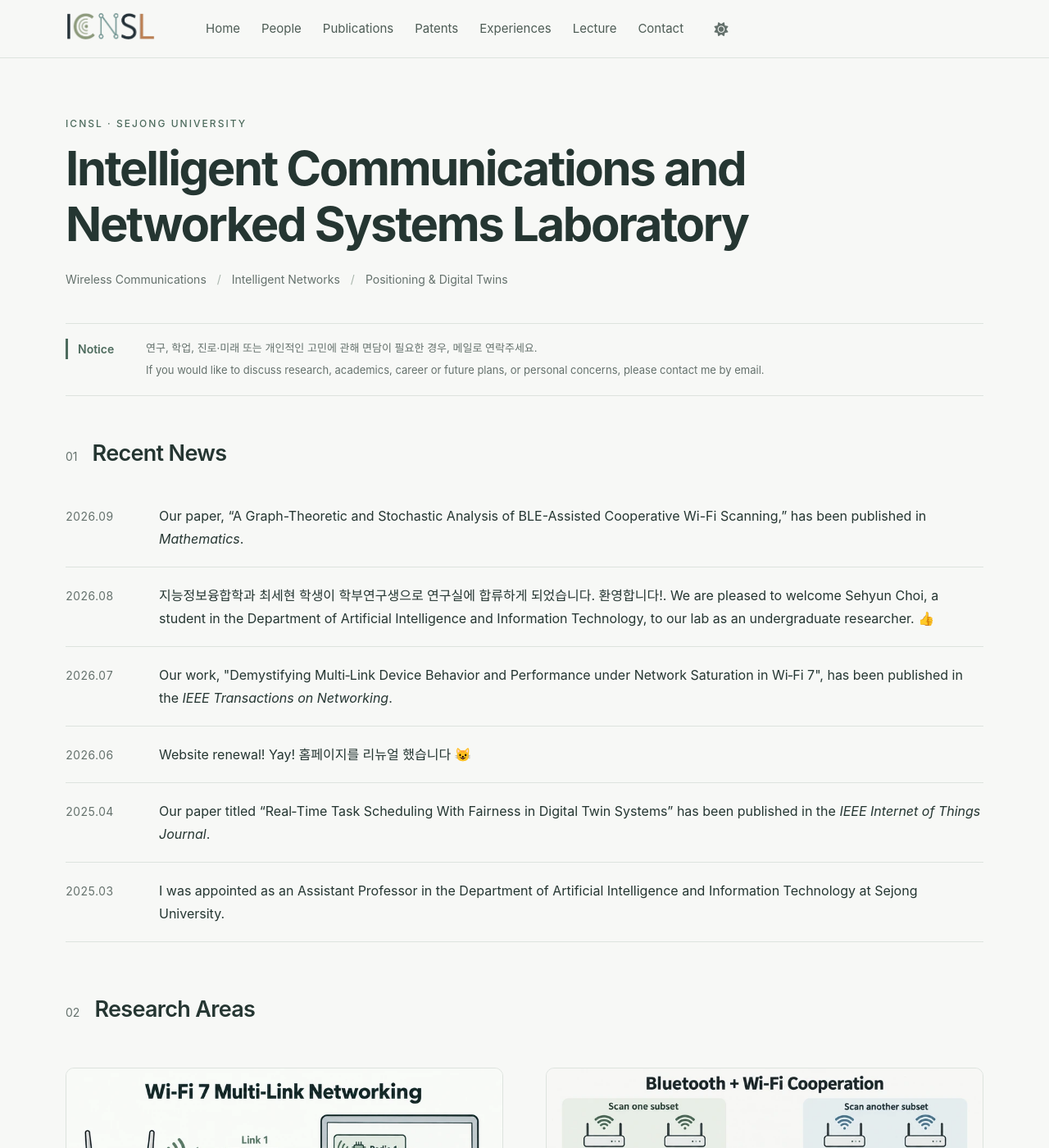
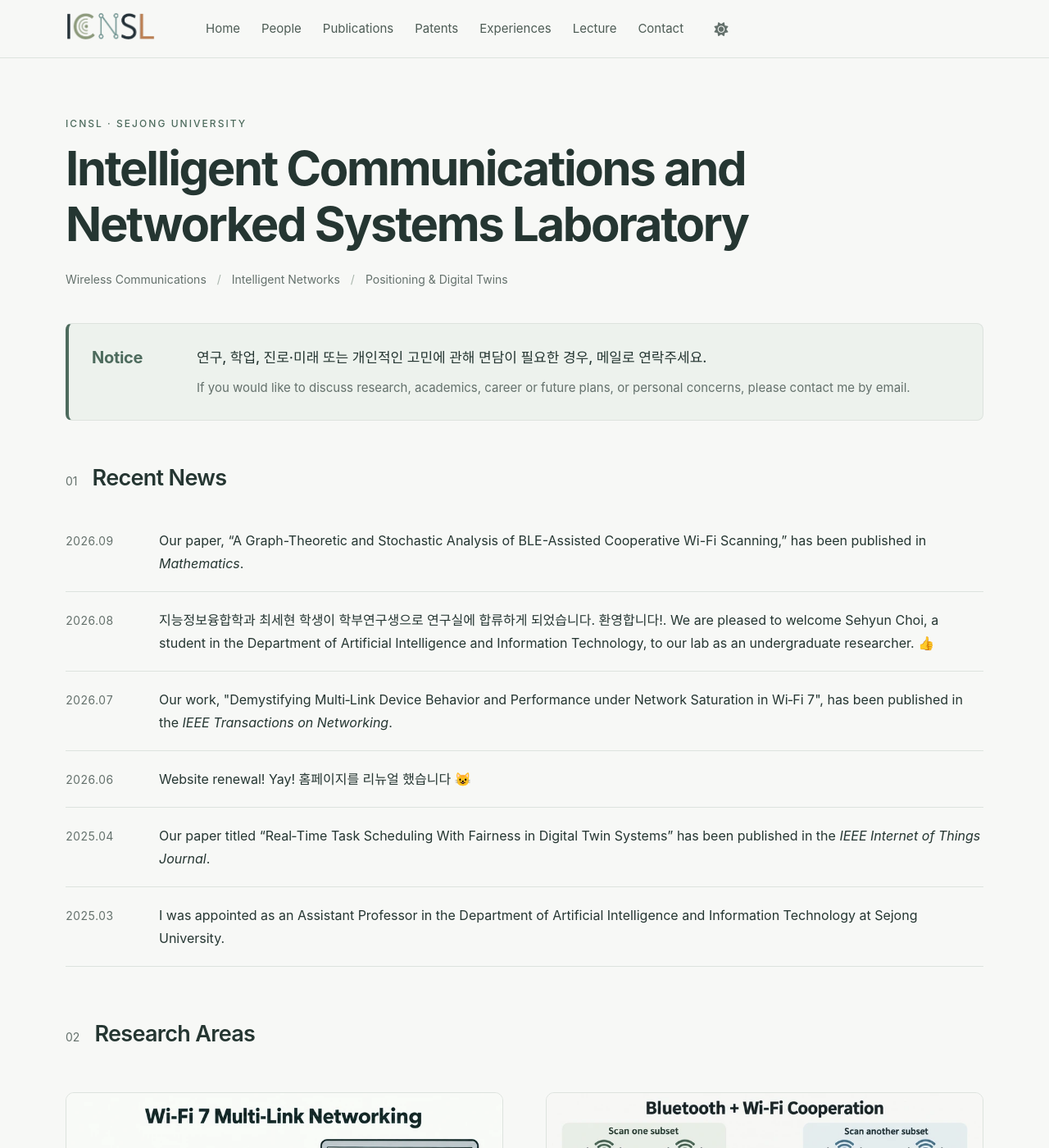
Before and after one commit to icnsl/icnsl.github.io, a Jekyll site: the page built from _pages/about.md, in a window 1280 px wide and 1400 px high. Shown: the whole window at 82% size. Built offline with Jekyll 4.4.1, drawn with Linux system fonts in a browser that asks for light colours; a script bundle is joined from its source files by our own code; library files that are not in the unit come from our copies.

Commit message:
Make the Home notice more prominent within the calm design

```diff
--- a/_includes/head/custom.html
+++ b/_includes/head/custom.html
@@ -33,6 +33,7 @@ html[data-icnsl-design="calm"] {
   --global-masthead-link-color: #4d5c55;
   --global-masthead-link-color-hover: #253632;
   --calm-surface: #fff;
+  --calm-notice-bg: #edf2ed;
   --calm-accent: #4d6b5d;
   --calm-emphasis: #8b443f;
   font-size: 16px;
@@ -52,6 +53,7 @@ html[data-icnsl-design="calm"][data-theme="dark"] {
   --global-masthead-link-color: #c4d1c8;
   --global-masthead-link-color-hover: #fff;
   --calm-surface: #1e2922;
+  --calm-notice-bg: #243229;
   --calm-accent: #a5c3ae;
   --calm-emphasis: #e3aaa2;
 }
@@ -103,13 +105,14 @@ html[data-icnsl-design="calm"] .page__content .home-section > h2 { display: flex
 html[data-icnsl-design="calm"] .page__content .icnsl-section__heading::after,
 html[data-icnsl-design="calm"] .page__content .icnsl-section__icon { display: none; }
 html[data-icnsl-design="calm"] .page__content .calm-section-no { color: var(--global-text-color-light); font-size: 14px; font-weight: 400; letter-spacing: 0; }
-html[data-icnsl-design="calm"] .page__content .home-section--notice { display: grid; grid-template-columns: 80px minmax(0, 1fr); gap: 18px; align-items: start; padding: 18px 0; margin-bottom: 52px; border-top: 1px solid var(--global-border-color); border-bottom: 1px solid var(--global-border-color); }
-html[data-icnsl-design="calm"] .page__content .home-section--notice > h2 { margin: 0; padding-left: 12px; border-left: 3px solid var(--calm-accent); color: var(--calm-accent); font-size: 14px; line-height: 1.8; letter-spacing: 0; }
+html[data-icnsl-design="calm"] .page__content .home-section--notice { display: grid; grid-template-columns: 104px minmax(0, 1fr); gap: 24px; align-items: start; padding: 26px 28px; margin-bottom: 52px; border: 1px solid var(--global-border-color); border-left: 4px solid var(--calm-accent); border-radius: 8px; background: var(--calm-notice-bg); }
+html[data-icnsl-design="calm"] .page__content .home-section--notice > h2 { margin: 0; padding: 0; border: 0; color: var(--calm-accent); font-size: 20px; font-weight: 650; line-height: 1.5; letter-spacing: -.015em; }
 html[data-icnsl-design="calm"] .page__content .home-section__list { margin: 0; }
 html[data-icnsl-design="calm"] .page__content .home-section__entry { margin: 0; padding: 0; }
 html[data-icnsl-design="calm"] .page__content .home-section__text { text-align: left; text-justify: none; line-height: 1.75; overflow-wrap: anywhere; }
-html[data-icnsl-design="calm"] .page__content .home-section--notice .home-section__text,
 html[data-icnsl-design="calm"] .page__content .home-section__translation { color: var(--global-text-color-light); font-size: 13px; line-height: 1.8; }
+html[data-icnsl-design="calm"] .page__content .home-section--notice .home-section__text { color: var(--global-text-color); font-size: 17px; font-weight: 500; line-height: 1.8; word-break: keep-all; overflow-wrap: anywhere; }
+html[data-icnsl-design="calm"] .page__content .home-section--notice .home-section__translation { margin-top: 8px; font-size: 15px; line-height: 1.75; }
 html[data-icnsl-design="calm"] .page__content .home-section__translation { margin-top: 4px; }
 html[data-icnsl-design="calm"] .page__content .home-section--news .home-section__entry { display: grid; grid-template-columns: 90px minmax(0, 1fr); gap: 24px; padding: 20px 0; border-bottom: 1px solid var(--global-border-color); }
 html[data-icnsl-design="calm"] .page__content .calm-news-date { color: var(--global-text-color-light); font-size: 14px; font-variant-numeric: tabular-nums; padding-top: 3px; }
@@ -247,14 +250,16 @@ html[data-icnsl-design="calm"] .page__footer-copyright { color: var(--global-tex
   html[data-icnsl-design="calm"] .page__content .icnsl-showcase__lead { font-size: 16px; }
   html[data-icnsl-design="calm"] .page__content .icnsl-showcase--home .icnsl-showcase__lead { font-size: 34px; }
   html[data-icnsl-design="calm"] .page__content .icnsl-showcase__tags span { font-size: 12px; }
-  html[data-icnsl-design="calm"] .page__content .home-section--notice { grid-template-columns: 1fr; gap: 10px; margin-bottom: 36px; }
+  html[data-icnsl-design="calm"] .page__content .home-section--notice { grid-template-columns: 1fr; gap: 12px; padding: 22px 20px; margin-bottom: 36px; }
   html[data-icnsl-design="calm"] .page__content .research-card-grid { grid-template-columns: 1fr; }
   html[data-icnsl-design="calm"] .page__content .research-card { grid-template-columns: minmax(0, 1fr); gap: 18px; padding: 24px 0; }
   html[data-icnsl-design="calm"] .page__content .home-section--news .home-section__entry { grid-template-columns: 1fr; gap: 6px; }
   html[data-icnsl-design="calm"] .page__content .home-section__text { font-size: 14px; }
   html[data-icnsl-design="calm"] .page__content .icnsl-showcase .icnsl-section__heading,
   html[data-icnsl-design="calm"] .page__content .home-section > h2 { font-size: 24px; }
-  html[data-icnsl-design="calm"] .page__content .home-section--notice > h2 { font-size: 14px; }
+  html[data-icnsl-design="calm"] .page__content .home-section--notice > h2 { font-size: 18px; }
+  html[data-icnsl-design="calm"] .page__content .home-section--notice .home-section__text { font-size: 16px; }
+  html[data-icnsl-design="calm"] .page__content .home-section--notice .home-section__translation { font-size: 14px; }
   html[data-icnsl-design="calm"] .page__content .icnsl-showcase .icnsl-section,
   html[data-icnsl-design="calm"] .page__content .home-section { margin-bottom: 44px; }
   html[data-icnsl-design="calm"] .page__content .icnsl-showcase .icnsl-catalog-list .pub-entry { grid-template-columns: 1fr; gap: 8px; padding: 22px 0; }
```
